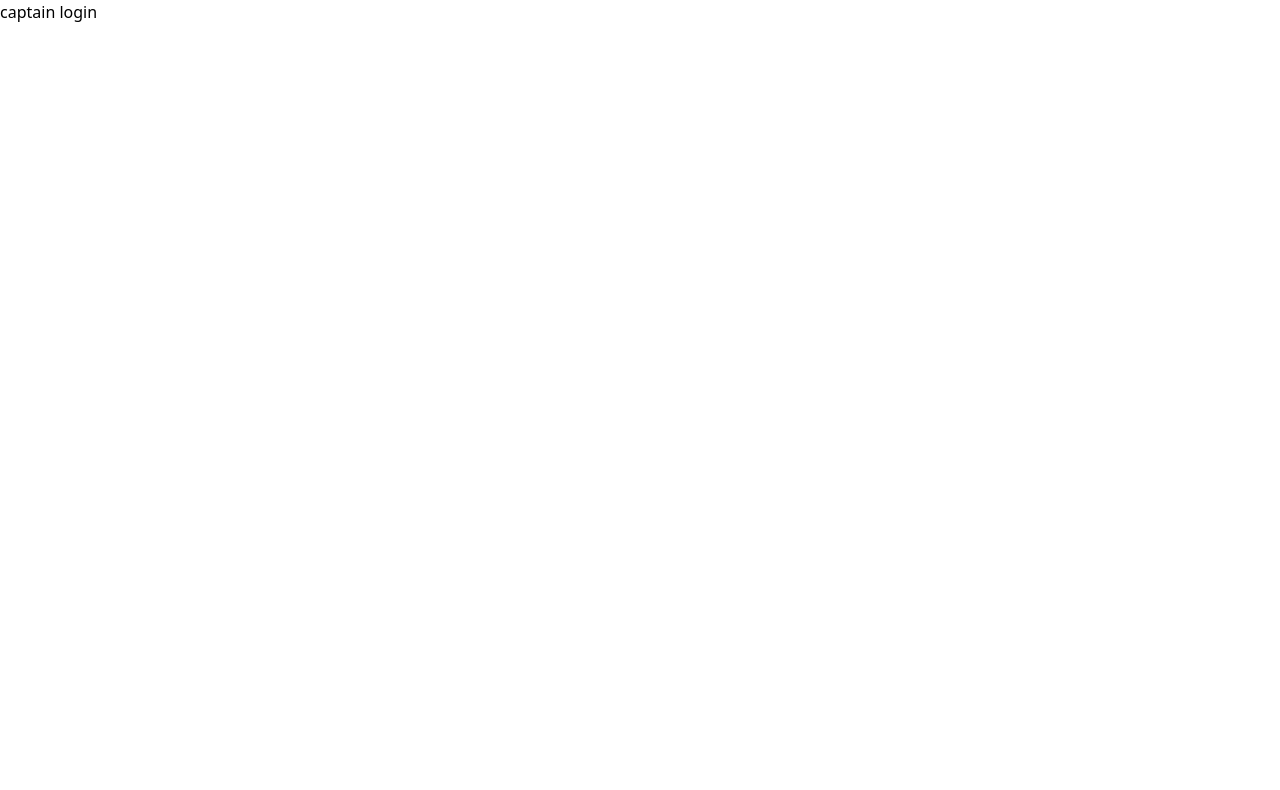
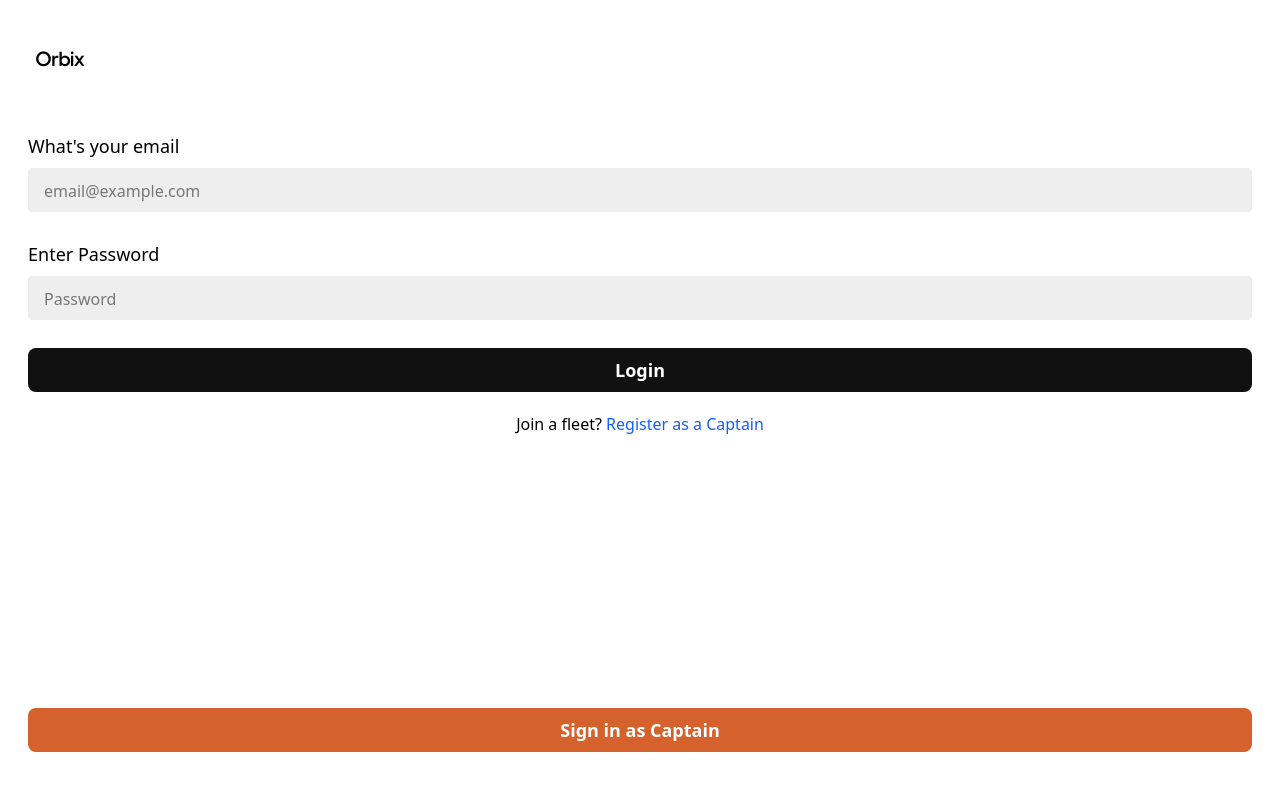
Before and after one commit to iampriyanshusingh/Orbix, a React (Vite) app in the folder FrontEnd/: page /captain-login in a window 1280 px wide. Shown: the top 790 px of the page. Built offline with nearby package versions, Linux system fonts and the light colour scheme.

Commit message:
`Added state management and form handling to CaptainLogin component`

```diff
--- a/FrontEnd/src/pages/CaptainLogin.jsx
+++ b/FrontEnd/src/pages/CaptainLogin.jsx
@@ -1,11 +1,69 @@
-import React from 'react'
+import { useState } from "react";
+import logo from "../assets/react.png";
+import { Link } from "react-router-dom";
 
 const CaptainLogin = () => {
+  const [email, setEmail] = useState("");
+  const [password, setPassword] = useState("");
+  const [captainData, setCaptainData] = useState({});
+
+  const submitHandler = (e) => {
+    e.preventDefault();
+    setCaptainData({
+      email: email,
+      password: password,
+    });
+    console.log(captainData);
+    setEmail("");
+    setPassword("");
+  };
   return (
-    <div>
-      captain login
+    <div className="p-7 h-screen flex flex-col justify-between">
+      <div>
+        <img src={logo} className="w-16 mb-10" />
+        <form
+          onSubmit={(e) => {
+            submitHandler(e);
+          }}
+        >
+          <h3 className="text-lg font-medium mb-2">What's your email</h3>
+          <input
+            className="bg-[#eeeeee] mb-7 rounded px-4 py-2  w-full text-lg placeholder:text-base"
+            required
+            value={email}
+            onChange={(e) => setEmail(e.target.value)}
+            type="email"
+            placeholder="email@example.com"
+          />
+          <h3 className="text-lg font-medium mb-2">Enter Password</h3>
+          <input
+            className="bg-[#eeeeee] mb-7 rounded px-4 py-2  w-full text-lg placeholder:text-base"
+            required
+            value={password}
+            onChange={(e) => setPassword(e.target.value)}
+            type="password"
+            placeholder="Password"
+          />
+          <button className="bg-[#111] text-white font-semibold mb-5 rounded-lg px-4 py-2 w-full text-lg placeholder:text-base">
+            Login
+          </button>
+        </form>
+        <p className="text-center">
+          Join a fleet?{" "}
+          <Link to="/captain-signup" className="text-blue-600">
+            Register as a Captain
+          </Link>
+        </p>
+      </div>
+      <div>
+        <Link
+          to="/captain-login"
+          className="bg-[#d5622d] flex items-center justify-center text-white font-semibold mb-5 rounded-lg px-4 py-2 w-full text-lg placeholder:text-base"
+        >
+          Sign in as Captain
+        </Link>
+      </div>
     </div>
-  )
-}
-
-export default CaptainLogin
+  );
+};
+export default CaptainLogin;
```
